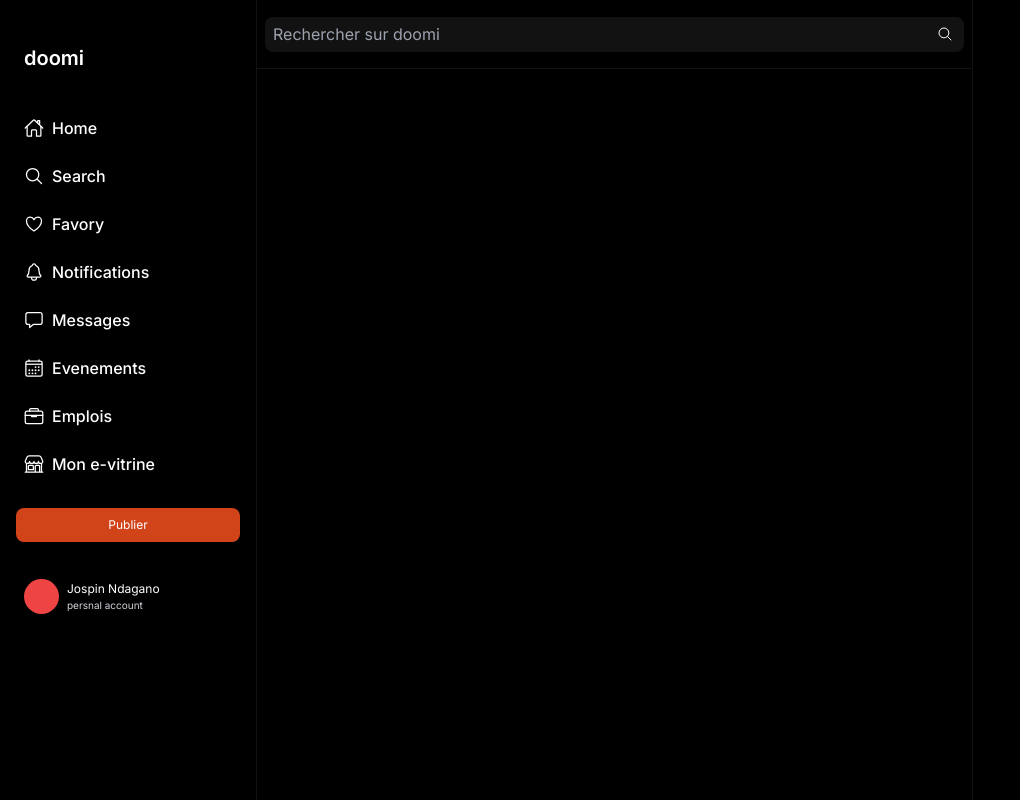
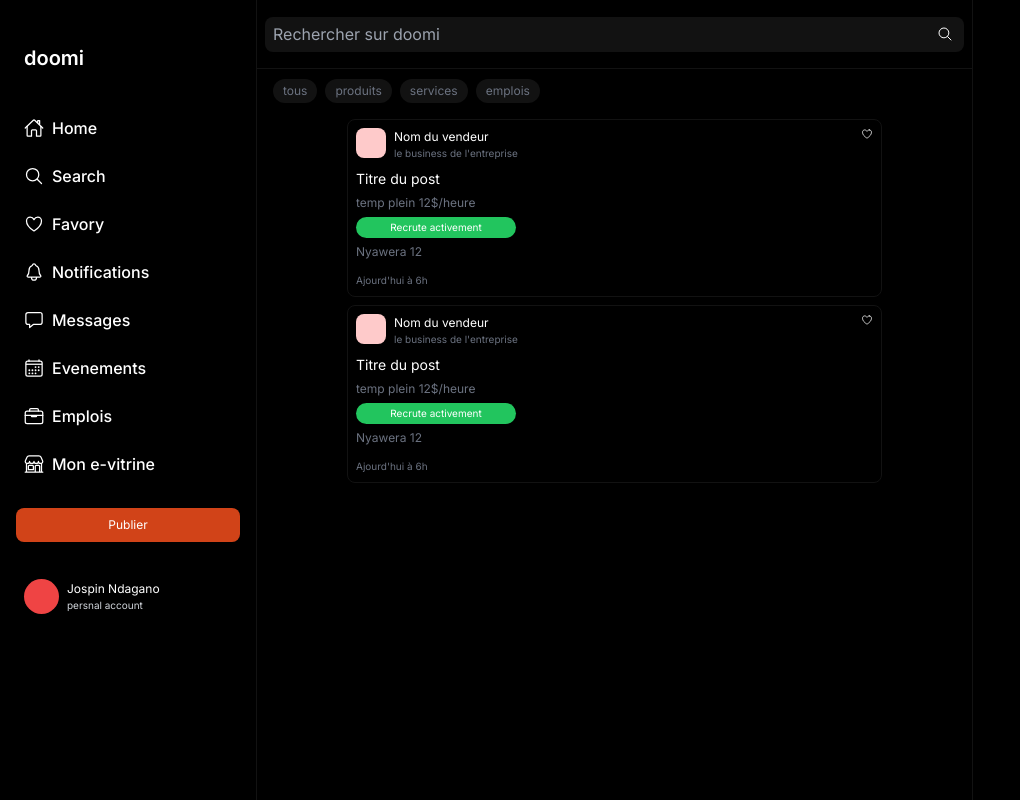
Before and after one commit to Jospin6/doomi, a Next.js app: page /favoris in a window 1280 px wide. Shown: the whole page, without its empty margins (0-1020 px from the left). Built offline with nearby package versions, Linux system fonts and the light colour scheme.

Commit message:
Design favori page

```diff
--- a/src/app/[categorie]/page.tsx
+++ b/src/app/[categorie]/page.tsx
@@ -1,4 +1,7 @@
+import { MainItem } from "@/components/MainItem"
+import { MainItemOutline } from "@/components/MainItemOutline"
 import { SearchBar } from "@/components/SearchBar"
+import { SecondButton } from "@/components/SecondButton"
 
 interface CategoriesProps {
     params: {
@@ -10,6 +13,27 @@ export default function Categorie({ params }: CategoriesProps) {
     return <div className=" flex w-full text-white">
         <div className="w-[70%] min-h-[100vh] h-auto border-x-[1px] border-[#121212]">
             <SearchBar isHidden={true} />
+            <div className="px-4 py-2">
+                <SecondButton text="les plus vendus"/>
+                <SecondButton text="prix"/>
+                <SecondButton text="date publication"/>
+                <SecondButton text="taille"/>
+                <SecondButton text="marque"/>
+            </div>
+            <div className="px-[90px]">
+                <MainItemOutline className="w-full"/>
+                <MainItemOutline className="w-full"/>
+            </div>
+            <div className="flex flex-wrap px-[90px]">
+                <MainItem/>
+                <MainItem/>
+                <MainItem/>
+                <MainItem/>
+                <MainItem/>
+                <MainItem/>
+                <MainItem/>
+                <MainItem/>
+            </div>
         </div>
 
         <div className="w-[30%]">
--- a/src/app/favoris/page.tsx
+++ b/src/app/favoris/page.tsx
@@ -1,9 +1,21 @@
+import { MainItemOutline } from "@/components/MainItemOutline";
 import { SearchBar } from "@/components/SearchBar";
+import { SecondButton } from "@/components/SecondButton";
 
 export default function Favoris() {
     return <div className=" flex w-full text-white">
         <div className="w-[70%] min-h-[100vh] h-auto border-x-[1px] border-[#121212]">
             <SearchBar isHidden={true} />
+            <div className="px-4 py-2">
+                <SecondButton text="tous"/>
+                <SecondButton text="produits"/>
+                <SecondButton text="services"/>
+                <SecondButton text="emplois"/>
+            </div>
+            <div className="px-[90px]">
+                <MainItemOutline className="w-full"/>
+                <MainItemOutline className="w-full"/>
+            </div>
         </div>
 
         <div className="w-[30%]">
--- a/src/components/MainItemOutline.tsx
+++ b/src/components/MainItemOutline.tsx
@@ -1,25 +1,34 @@
 import { IoHeartOutline } from "react-icons/io5"
 
-export const MainItemOutline = () => {
-    return <div className="w-[180px] shadow border-[1px] border-[#121212] h-auto rounded-lg mt-2 p-2 mr-2">
+type MainItemOutlineProps = {
+    className: string
+}
+
+export const MainItemOutline = ({ className }: MainItemOutlineProps) => {
+    return <div className={`${className} shadow border-[1px] border-[#121212] h-auto rounded-lg mt-2 p-2 mr-2`}>
         <div className="text-[12px] text-white pb-[2px] flex justify-between">
             <div className="flex">
                 <div className="w-[30px] h-[30px] rounded-lg bg-red-200 mr-2">
 
                 </div>
-                <div>Nom du vendeur</div>
+                <div>
+                    <div>Nom du vendeur</div>
+                    <div className="text-[10px] text-gray-500">
+                        le business de l'entreprise
+                    </div>
+                </div>
             </div>
             <IoHeartOutline />
         </div>
         <div>
             <h2 className="text-white text-[14px] my-[5px]">Titre du post</h2>
             <div className="text-gray-500 text-[12px]">temp plein 12$/heure</div>
-            <div className="text-[10px] my-[5px] rounded-full bg-green-500 py-[3px] text-center text-white">
+            <div className="text-[10px] my-[5px] w-[160px] rounded-full bg-green-500 py-[3px] text-center text-white">
                 Recrute activement
             </div>
             <div className="text-gray-500 text-[12px]">
                 <div>Nyawera 12</div>
-                <div>Ajourd'hui à 6h</div>
+                <div className="text-[10px] pt-3">Ajourd'hui à 6h</div>
             </div>
         </div>
     </div>
--- /dev/null
+++ b/src/components/SecondButton.tsx
@@ -0,0 +1,12 @@
+
+type SecondButtonProps = {
+    text: string
+}
+
+export const SecondButton = ({ text }: SecondButtonProps) => {
+    return <button className="bg-[#121212] hover:bg-[#D14318] hover:bg-opacity-30
+    hover:text-white rounded-full px-[10px] py-[3px] text-gray-500
+    text-[12px] mr-2">
+        {text}
+    </button>
+}
```
